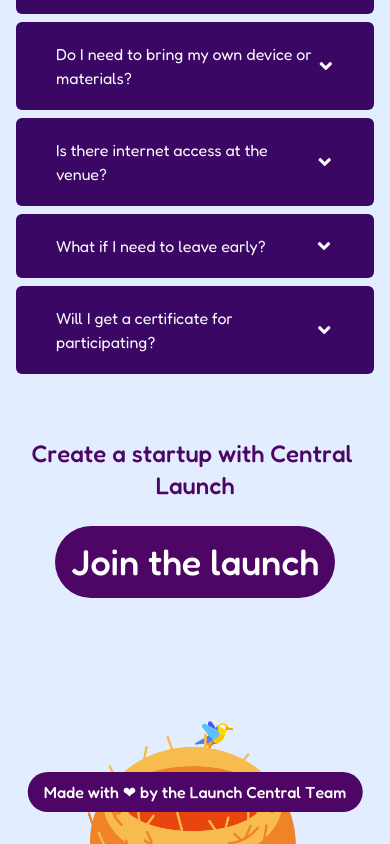
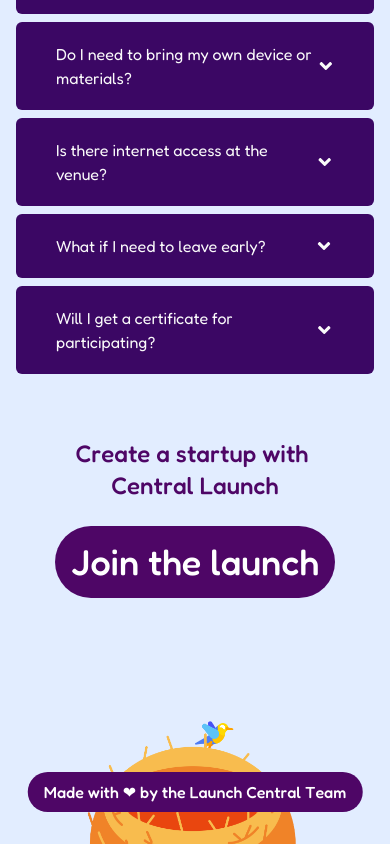
Before and after one commit to JoseArron/central-launch, a Next.js app: page / in a window 390 px wide. Shown: the part 8004-8848 px from the top of the page. Built offline with nearby package versions, Linux system fonts and the light colour scheme.

Commit message:
small fix

```diff
--- a/src/components/layout/Footer.tsx
+++ b/src/components/layout/Footer.tsx
@@ -42,7 +42,7 @@ const Footer = () => {
       <div className="flex flex-col gap-6 items-center z-10">
         <WavyText
           text="Create a startup with Central Launch"
-          className="text-2xl md:text-3xl lg:text-4xl"
+          className="text-2xl md:text-3xl lg:text-4xl px-8"
         />
         <Button
           text="Join the launch"
```
Also changed, not shown: .eslintrc.json.
